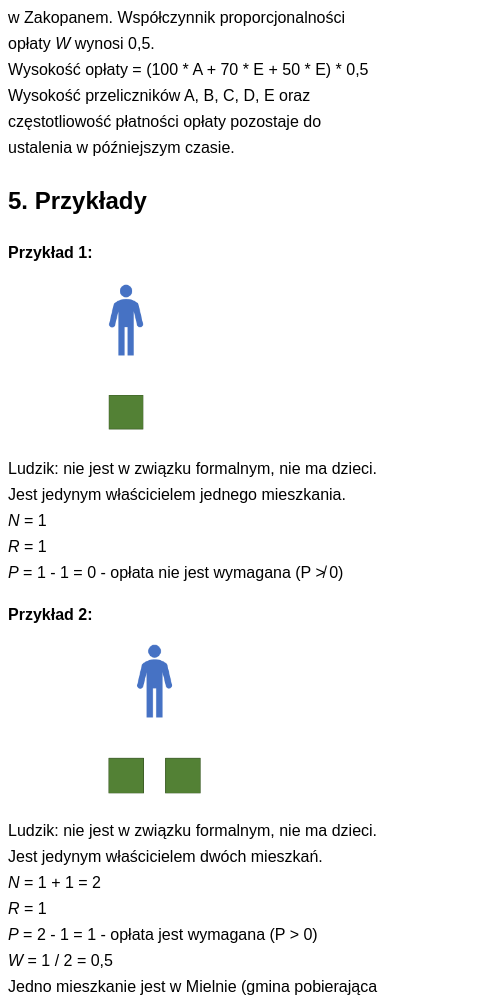
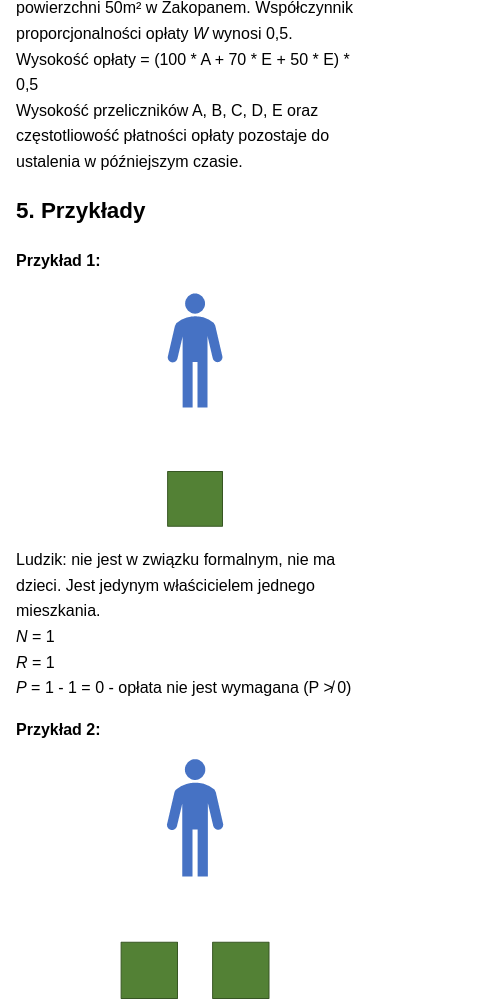
Before and after one commit to betonostop/betonostop.github.io, a plain HTML site: page index.html in a window 390 px wide. Shown: the part 5116-6119 px from the top of the page, 496 px wide, since content can reach past the window. Drawn offline with Linux system fonts and the light colour scheme.

Commit message:
better mobile view

```diff
--- a/index.html
+++ b/index.html
@@ -1,13 +1,30 @@
 <!DOCTYPE html>
 <html>
 <head>
+  <meta name="viewport" content="width=device-width, initial-scale=1.0">
   <meta charset="UTF-8">
   <title>Betonostop Manifest</title>
   <style>
     body {
       font-family: sans-serif;
-      line-height: 1.625;
+      line-height: 1.6;
+      font-size: clamp(16px, 2.5vw, 18px);
+      padding: 16px;
+      margin: 0 auto;
     }
+
+    img {
+      max-width: 100%;
+      height: auto;
+      display: block;
+      margin: 16px auto;
+    }
+
+    h1 { font-size: 1.8em; }
+    h2 { font-size: 1.4em; }
+    h3 { font-size: 1.2em; }
+
+    p { margin-bottom: 1em; }
   </style>
 </head>
 <body>
@@ -101,7 +118,7 @@ Wysokość opłaty = (100 * A + 70 * E + 50 * E) * 0,5<br/>
 Wysokość przeliczników A, B, C, D, E oraz częstotliowość płatności opłaty pozostaje do ustalenia w późniejszym czasie.
   <h2>5. Przykłady</h2>
   <p><b>Przykład 1:</b></p>
-   <img src="assets/images/1.png" alt="Przykład 1" height="150" style="margin-left: 100px;">
+   <img src="assets/images/1.png" alt="Przykład 1">
   <p>Ludzik: nie jest w związku formalnym, nie ma dzieci. Jest jedynym właścicielem jednego mieszkania.<br/>
     <i>N</i> = 1</br>
     <i>R</i> = 1</br>
@@ -109,7 +126,7 @@ Wysokość przeliczników A, B, C, D, E oraz częstotliowość płatności opła
   </p>
 
   <p><b>Przykład 2:</b></p>
-   <img src="assets/images/2.png" alt="Przykład 2" height="150" style="margin-left: 100px;">
+   <img src="assets/images/2.png" alt="Przykład 2">
   <p>Ludzik: nie jest w związku formalnym, nie ma dzieci. Jest jedynym właścicielem dwóch mieszkań.<br/>
     <i>N</i> = 1 + 1 = 2</br>
     <i>R</i> = 1</br>
@@ -120,7 +137,7 @@ Wysokość przeliczników A, B, C, D, E oraz częstotliowość płatności opła
   </p>
 
   <p><b>Przykład 3:</b></p>
-   <img src="assets/images/3.png" alt="Przykład 3" height="200" style="margin-left: 100px;">
+   <img src="assets/images/3.png" alt="Przykład 3">
   <p>Ludzik: jest w związku formalnym, z obecną żoną ma dziecko, ma także dziecko z poprzedniego związku. Do obu dzieci przysługuje mu prawo do świadczenia 800+. Wraz z obecną żoną jest współwłaścicielem domu, ma 50% udziału.<br/>
     <i>N</i> = 0,5</br>
     <i>R</i> = 1 + 0,5 + 0,5 + 0,5 = 2,5</br>
@@ -133,7 +150,7 @@ Wysokość przeliczników A, B, C, D, E oraz częstotliowość płatności opła
   </p>
 
   <p><b>Przykład 4:</b></p>
-   <img src="assets/images/4.png" alt="Przykład 4" height="200" style="margin-left: 100px;">
+   <img src="assets/images/4.png" alt="Przykład 4">
   <p>Ludzik: jest w związku formalnym, z obecną żoną ma dziecko, ma także dziecko z poprzedniego związku. Do obu dzieci przysługuje mu prawo do świadczenia 800+. Wraz z obecną żoną jest współwłaścicielem domu, ma 50% udziału. Dodatkowo ma 1/3 udziału w innym mieszkaniu.<br/>
     <i>N</i> = 0,5 + 0,33 = 0,83</br>
     <i>R</i> = 1 + 0,5 + 0,5 + 0,5 = 2,5</br>
@@ -146,7 +163,7 @@ Wysokość przeliczników A, B, C, D, E oraz częstotliowość płatności opła
   </p>
 
   <p><b>Przykład 5:</b></p>
-   <img src="assets/images/5.png" alt="Przykład 5" height="200" style="margin-left: 100px;">
+   <img src="assets/images/5.png" alt="Przykład 5">
   <p>Ludzik: jest w związku formalnym, ma dziecko z poprzedniego związku, do którego przysługuje mu prawo do świadczenia 800+. Wraz z obecną żoną jest współwłaścicielem domu, ma 50% udziału.<br/>
     <i>N</i> = 0,5</br>
     <i>R</i> = 1 + 0,5 + 0,5 = 2</br>
@@ -162,7 +179,7 @@ Wysokość przeliczników A, B, C, D, E oraz częstotliowość płatności opła
   </p>
 
   <p><b>Przykład 6:</b></p>
-   <img src="assets/images/6.png" alt="Przykład 6" height="200" style="margin-left: 100px;">
+   <img src="assets/images/6.png" alt="Przykład 6">
   <p>Ludzik: jest w związku formalnym, z żoną ma dwójke dzieci, do których przysługuje mu prawo do świadczenia 800+. Wraz z żoną jest współwłaścicielem czterech mieszkań, we wszystkich ma 50% udziału.<br/>
     <i>N</i> = 0,5 + 0,5 + 0,5 + 0,5 = 2</br>
     <i>R</i> = 1 + 0,5 + 0,5 + 0,5 = 2,5</br>
```
